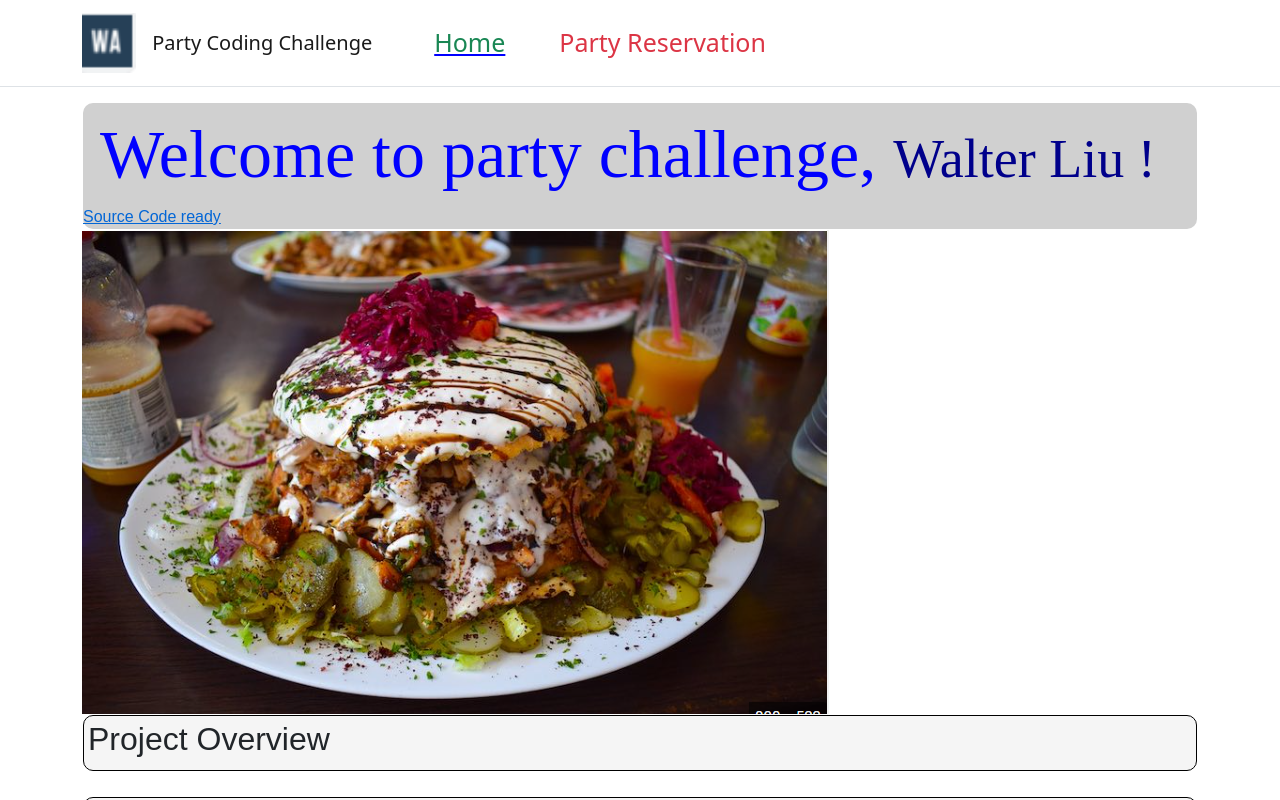
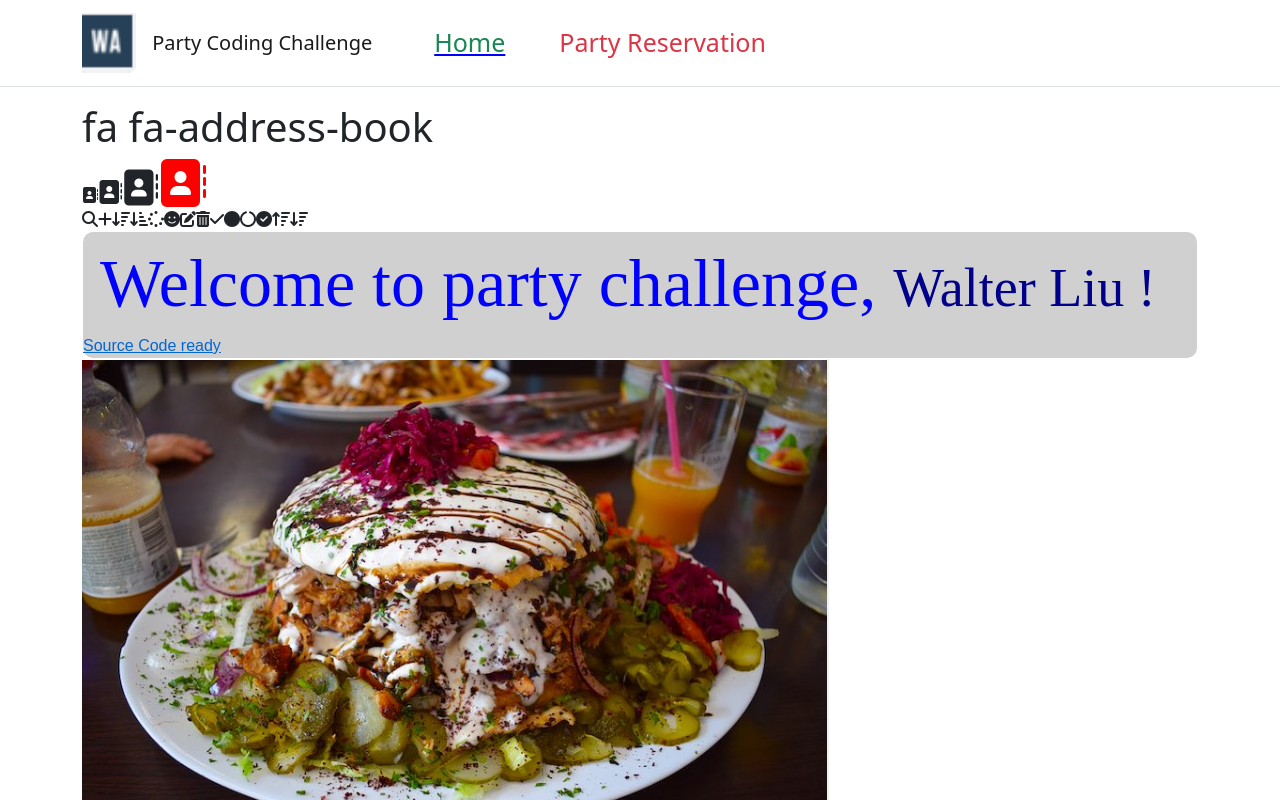
Before and after one commit to liuw10612/PartyChallenge, an Angular app: page / in a window 1280 px wide. Shown: the top 800 px of the page. Built offline with nearby package versions, Linux system fonts and the light colour scheme.

Commit message:
test fa icon from link

```diff
--- a/package.json
+++ b/package.json
@@ -38,9 +38,6 @@
     "@angular-devkit/build-angular": "^16.1.4",
     "@angular/cli": "^16.1.4",
     "@angular/compiler-cli": "^16.1.4",
-    "@fortawesome/angular-fontawesome": "latest",
-    "@fortawesome/fontawesome-svg-core": "latest",
-    "@fortawesome/free-solid-svg-icons": "latest",
     "@types/jasmine": "~4.0.3",
     "@types/jasminewd2": "~2.0.10",
     "@types/node": "^20.4.2",
--- a/src/app/app.module.ts
+++ b/src/app/app.module.ts
@@ -4,8 +4,6 @@ import { FormsModule, ReactiveFormsModule } from '@angular/forms';
 import { HttpClientModule } from '@angular/common/http';
 import { RouterModule } from '@angular/router';
 import { NgbModule } from '@ng-bootstrap/ng-bootstrap';
-import { FontAwesomeModule, FaIconLibrary } from '@fortawesome/angular-fontawesome';
-import { faSearch, faPlus, faSortAmountUp, faSortAmountDown, faSpinner, faSmile, faEdit, faTrashAlt,faCheck, faCheckCircle, faCircle, faCircleNotch } from '@fortawesome/free-solid-svg-icons';
 
 
 import { AppComponent } from './app.component';
@@ -32,7 +30,6 @@ import { SortPipe } from './sort.pipe';
     FormsModule,
     ReactiveFormsModule,
     NgbModule,
-    FontAwesomeModule,
     RouterModule.forRoot([
       { path: '', component: HomeComponent, pathMatch: 'full' },
       { path: 'parties', component: PartiesComponent },
@@ -43,7 +40,5 @@ import { SortPipe } from './sort.pipe';
   schemas: [CUSTOM_ELEMENTS_SCHEMA]
 })
 export class AppModule {
-  constructor(library: FaIconLibrary) {
-    library.addIcons(faSearch, faPlus, faSortAmountUp, faSortAmountDown, faSpinner, faSmile, faEdit, faTrashAlt, faCheck, faCheckCircle, faCircle, faCircleNotch);
-  }
+
 }
--- a/src/app/home/home.component.html
+++ b/src/app/home/home.component.html
@@ -1,3 +1,33 @@
+<head>
+  <link rel="stylesheet" href="https://cdnjs.cloudflare.com/ajax/libs/font-awesome/6.4.0/css/all.min.css">
+</head>
+
+
+<h1>fa fa-address-book</h1>
+
+<i class="fa fa-address-book"></i>
+<i class="fa fa-address-book" style="font-size:24px"></i>
+<i class="fa fa-address-book" style="font-size:36px"></i>
+<i class="fa fa-address-book" style="font-size:48px;color:red"></i>
+<br>
+<i class="fa fa-search"></i>
+<i class="fa fa-plus"></i>
+<i class="fa fa-sort-amount-asc"></i>
+<i class="fa fa-sort-amount-desc"></i>
+<i class="fa fa-spinner"></i>
+<i class="fa fa-smile"></i>
+<i class="fa fa-edit"></i>
+<i class="fas fa-trash-alt"></i>
+<i class="fa fa-check"></i>
+<i class="fa fa-circle"></i>
+<i class="fa fa-circle-notch"></i>
+<i class="fa fa-check-circle"></i>
+<i class="fas fa-sort-amount-up"></i>
+<i class="fas fa-sort-amount-down"></i>
+<br>
+
+
+
 <div class="pragraph-light-grey">
   <span class="titleclass">&nbsp;Welcome to party challenge, </span><span class="walterclass"> Walter Liu !</span>&nbsp;&nbsp;&nbsp;
   <span class="githubclass"> <a href='https://github.com/liuw10612/PartyChallenge'> Source Code ready</a></span>
--- a/src/app/parties/parties.component.css
+++ b/src/app/parties/parties.component.css
@@ -1,8 +1,5 @@
-.spinclass {
-  color: blue;
-}
-.spinclass2 {
-  color: hotpink;
+.fa.fa-search {
+  margin-top: 12px; /* a numbre to center vertical */
 }
 
 span button:hover {
@@ -10,7 +7,3 @@ span button:hover {
   color:white;
   transition: 0.7s;
 }
-
-li.page-item.disabled {
-  display: none;
-}
--- a/src/app/parties/parties.component.html
+++ b/src/app/parties/parties.component.html
@@ -1,3 +1,7 @@
+<head>
+  <link rel="stylesheet" href="https://cdnjs.cloudflare.com/ajax/libs/font-awesome/6.4.0/css/all.min.css">
+</head>
+
 <div class="row  ">
   <div class="col-md-8">
     <h2><label for="partyname">   <span>Party Reservation Administration</span></label></h2>
@@ -6,10 +10,11 @@
   <div class="col-md-4">
     <div class="form-group" style="text-align: right">
       <div class="input-group">
+        <i class="fa fa-search"></i>
         <input type="text" [(ngModel)]="searchText" class="form-control" placeholder="Search" />
         <span class="input-group-btn">
           <button class="btn btn-outline-primary" (click)="editParty(-1)" ngbTooltip="Add a New Party Reservation">
-            <fa-icon icon="plus"></fa-icon>
+            <i class="fa fa-plus"></i>
             Add New Reservation
           </button>
         </span>
@@ -27,14 +32,14 @@
         <th>
           <button class="btn btn-link" (click)="setSort('id')">
             Party Id
-            <fa-icon [icon]="ascending ? 'sort-amount-down':'sort-amount-up'" *ngIf="sortColumn === 'id'"></fa-icon>
+            <i [class]="ascending ? 'fas fa-sort-amount-down' : 'fas fa-sort-amount-up'" *ngIf="sortColumn === 'id'"></i>
           </button>
         </th>
 
         <th>
           <button class="btn btn-link" (click)="setSort('name')">
             Party Name
-            <fa-icon [icon]="ascending ? 'sort-amount-down':'sort-amount-up'" *ngIf="sortColumn === 'name'"></fa-icon>
+            <i [class]="ascending ? 'fas fa-sort-amount-down' : 'fas fa-sort-amount-up'" *ngIf="sortColumn === 'name'"></i>
           </button>
         </th>
 
@@ -43,14 +48,14 @@
         <th>
           <button class="btn btn-link" (click)="setSort('counts')">
             Number of People
-            <fa-icon [icon]="ascending ? 'sort-amount-down':'sort-amount-up'" *ngIf="sortColumn === 'counts'"></fa-icon>
+            <i [class]="ascending ? 'fas fa-sort-amount-down' : 'fas fa-sort-amount-up'" *ngIf="sortColumn === 'counts'"></i>
           </button>
         </th>
 
         <th>
           <button class="btn btn-link" (click)="setSort('partyTime')">
             Party time
-            <fa-icon [icon]="ascending ? 'sort-amount-down':'sort-amount-up'" *ngIf="sortColumn === 'partyTime'"></fa-icon>
+            <i [class]="ascending ? 'fas fa-sort-amount-down' : 'fas fa-sort-amount-up'" *ngIf="sortColumn === 'partyTime'"></i>
           </button>
         </th>
 
@@ -92,31 +97,28 @@
         </td>
 
         <td>
-          <fa-icon *ngIf="party.birthday" icon="check-circle" size="1x"></fa-icon>
-          <fa-icon *ngIf="!party.birthday" icon="circle-notch" size="1x"></fa-icon>
+          <i [class]="party.birthday ? 'fa fa-check-circle' : 'fa fa-circle-notch'" ></i>
         </td>
 
         <td>
-          <fa-icon *ngIf="party.vip" icon="check-circle" size="1x"></fa-icon>
-          <fa-icon *ngIf="!party.vip" icon="circle-notch" size="1x"></fa-icon>
+          <i [class]="party.vip ? 'fa fa-check-circle' : 'fa fa-circle-notch'"></i>
         </td>
 
         <td>
-          <fa-icon *ngIf="party.privateRoom" icon="check-circle" size="1x"></fa-icon>
-          <fa-icon *ngIf="!party.privateRoom" icon="circle-notch" size="1x"></fa-icon>
+          <i [class]="party.privateRoom ? 'fa fa-check-circle' : 'fa fa-circle-notch'"></i>
         </td>
 
         <td>
-          <fa-icon *ngIf="party.fullFilled" icon="check-circle" size="1x"></fa-icon>
-          <fa-icon *ngIf="!party.fullFilled" icon="circle-notch" size="1x"></fa-icon>
+          <i *ngIf="!party.fullFilled" class="fa fa-circle-notch"></i>
+          <i *ngIf="party.fullFilled" class="fa fa-check-circle"  style="font-size:24px"></i>
         </td>
 
         <td>
-          <a class="btn btn-success btn-sm" (click)="editParty(party.id)"><fa-icon icon="edit"></fa-icon></a>
+          <a class="btn btn-success btn-sm" (click)="editParty(party.id)"><i class="fa fa-edit"></i></a>
         </td>
 
         <td>
-          <a class="btn btn-link btn-sm" href="#" (click)="$event.preventDefault();deleteParty(party)"><fa-icon icon="trash-alt"></fa-icon></a>
+          <a class="btn btn-link btn-sm" href="#" (click)="$event.preventDefault();deleteParty(party)"><i class="fas fa-trash-alt"></i></a>
         </td>
 
       </tr>
```
